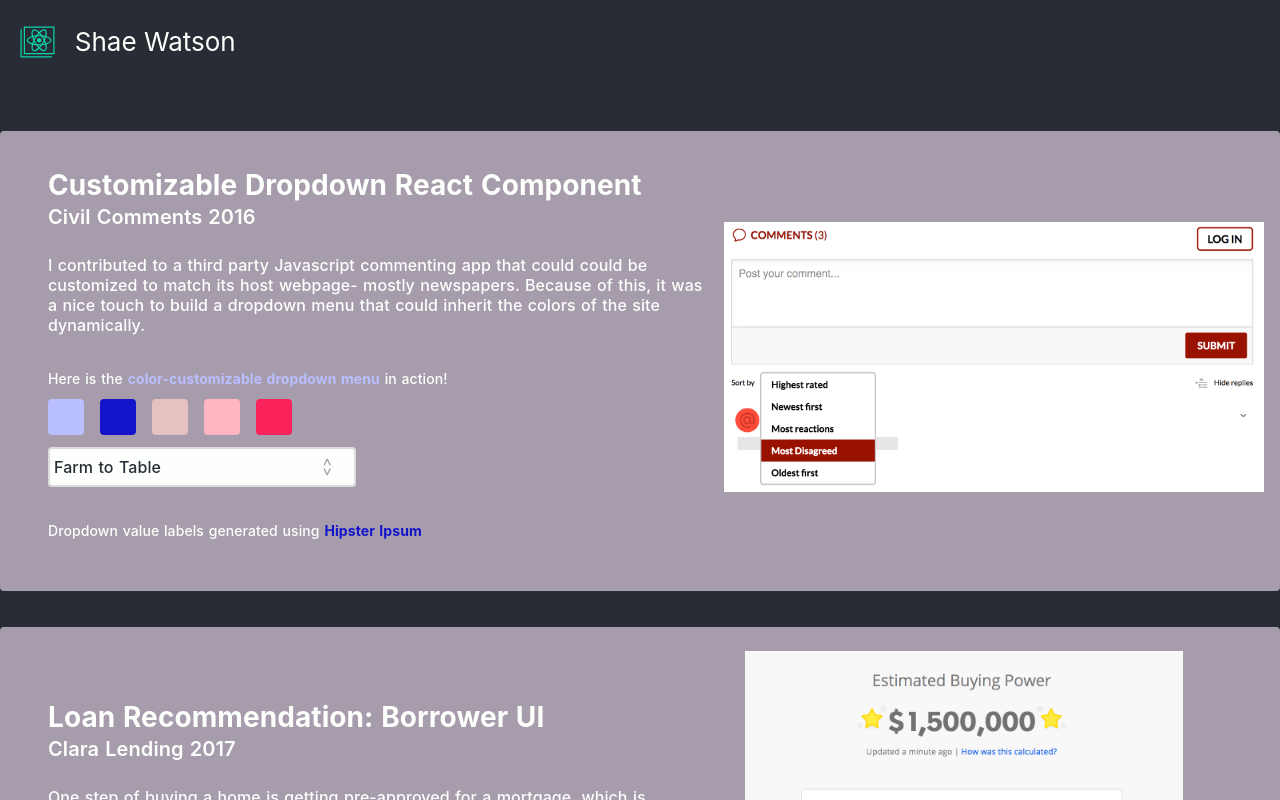
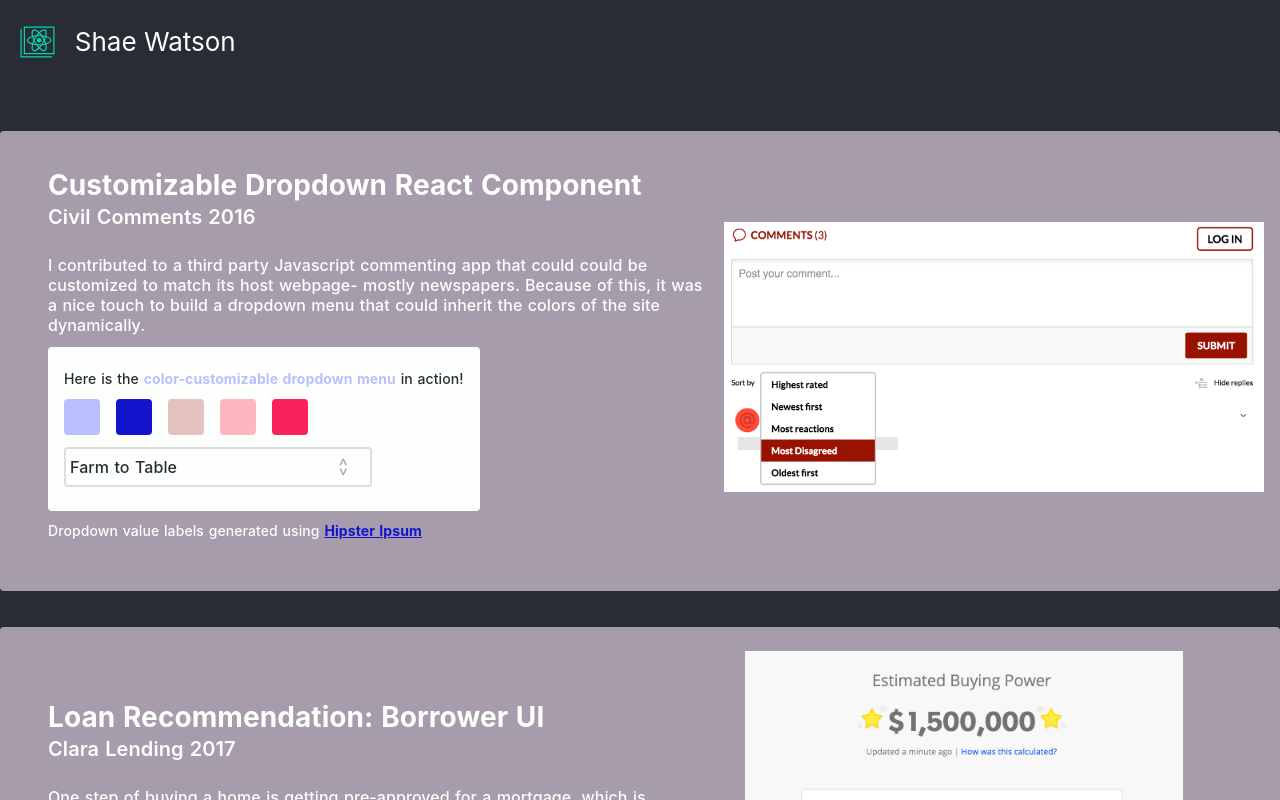
Before and after one commit to shae-wat/shaewatson, a React (Create React App) app: page / in a window 1280 px wide. Shown: the top 800 px of the page. Built offline with nearby package versions, Linux system fonts and the light colour scheme.

Commit message:
demo area gets white background

```diff
--- a/src/styles/typography.ts
+++ b/src/styles/typography.ts
@@ -63,7 +63,7 @@ export const BoldText = styled.span`
 export const LinkText = styled.a`
   &&& {
     display: inline;
-    text-decoration: none;
+    /* text-decoration: none; */
     color: ${(props: { color?: typeof Colors.millenialPink }) =>
       props.color || Colors.darkBlue};
     font-weight: bold;
--- a/src/views/cards/CustomDropdown.tsx
+++ b/src/views/cards/CustomDropdown.tsx
@@ -8,6 +8,7 @@ import {
   MicroFont,
   LinkText,
   rhythm,
+  gutter,
 } from '../../styles';
 import { AlaskaDispatchNewsDropdownImageSrc } from '../../images';
 import { Dropdown, DropdownOptionKey, ColorSelector } from '../components';
@@ -23,6 +24,10 @@ const brandColors = [
 
 const DemoArea = styled.div`
   padding: ${rhythm(1)}px 0;
+  background-color: ${Colors.white};
+  border-radius: 4px;
+  color: ${Colors.background};
+  padding: ${rhythm(1)}px ${gutter(1)}px;
 `;
 
 interface CustomDropdownState {
```
